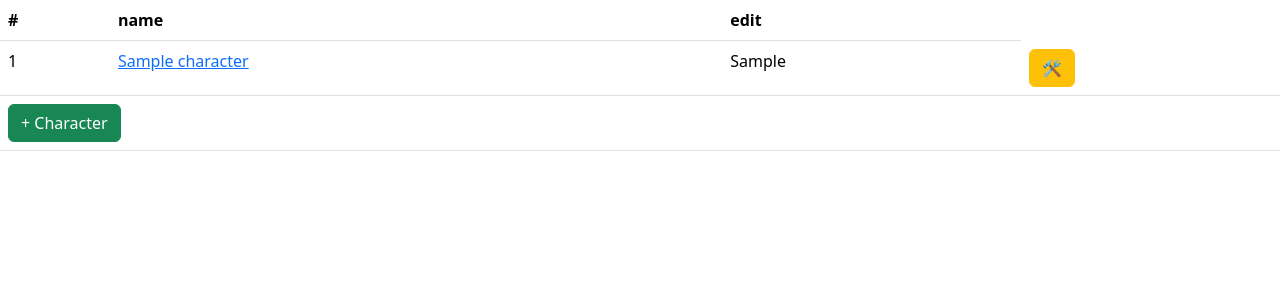
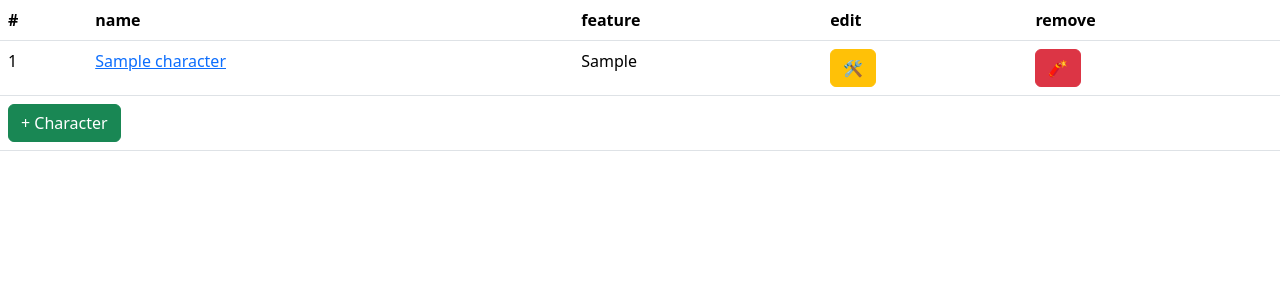
Before and after one commit to jangjian/NetworkProgramming_helloidol2, a Django app: page /t1/ in a window 1280 px wide. Shown: the top 300 px of the page. Run offline with Django 4.2, Linux system fonts and the light colour scheme; tables that the repository leaves empty hold one stand-in row (values such as "Sample post").

Commit message:
views CharacterDeleteView; templates character_list.html, character_confirm.html; urls t1:character_confirm_delete

```diff
--- a/t1/templates/t1/character_list.html
+++ b/t1/templates/t1/character_list.html
@@ -5,7 +5,9 @@
         <tr>
             <th>#</th>
             <th>name</th>
+            <th>feature</th>
             <th>edit</th>
+            <th>remove</th>
         </tr>
         {% for character in character_list %}
         <tr>
@@ -13,10 +15,11 @@
             <td><a href="{% url 't1:character_detail' pk=character.id %}">{{ character.name }}</a></td>
             <td>{{ character.feature }}</td>
             <td><a href="{% url 't1:character_update' pk=character.id %}" class="btn btn-warning">🛠️</a></td>
+            <td><a href="{% url 't1:character_delete' pk=character.id %}" class="btn btn-danger">🧨</a></td>
         </tr>
         {% endfor %}
         <tr>
-            <td colspan="4"><a href="{% url 't1:character_create' %}" class="btn btn-success">+ Character</a></td>
+            <td colspan="5"><a href="{% url 't1:character_create' %}" class="btn btn-success">+ Character</a></td>
 
         </tr>
     </table>
--- a/t1/urls.py
+++ b/t1/urls.py
@@ -9,5 +9,6 @@ urlpatterns = [
     path('detail/<int:pk>/', views.CharacterDetailView.as_view(), name='character_detail'),
     path('create/', views.CharacterCreateView.as_view(), name='character_create'),
     path('update/<int:pk>/', views.CharacterUpdateView.as_view(), name='character_update'),
+    path('delete/<int:pk>/', views.CharacterDeleteView.as_view(), name='character_delete'),
 
 ]
--- a/t1/views.py
+++ b/t1/views.py
@@ -1,6 +1,6 @@
 from django.shortcuts import render
 from django.urls import reverse_lazy
-from django.views.generic import ListView, DetailView, CreateView, UpdateView
+from django.views.generic import ListView, DetailView, CreateView, UpdateView, DeleteView
 
 from t1.models import Character
 
@@ -27,3 +27,7 @@ class CharacterUpdateView(UpdateView):
     fields = '__all__' #['name', 'feature']
     template_name_suffix = '_update'    #character_form.html -> character_update.html
     success_url = reverse_lazy('t1:character_list')     #수정 성공할 때 이동할 URL
+
+class CharacterDeleteView(DeleteView):
+    model = Character
+    success_url = reverse_lazy('t1:character_list')    #삭제 성공할 때 이동할 URL
```
Also changed, not shown: t1/templates/t1/character_confirm_delete.html (added, +14 -0 lines), README.md.
